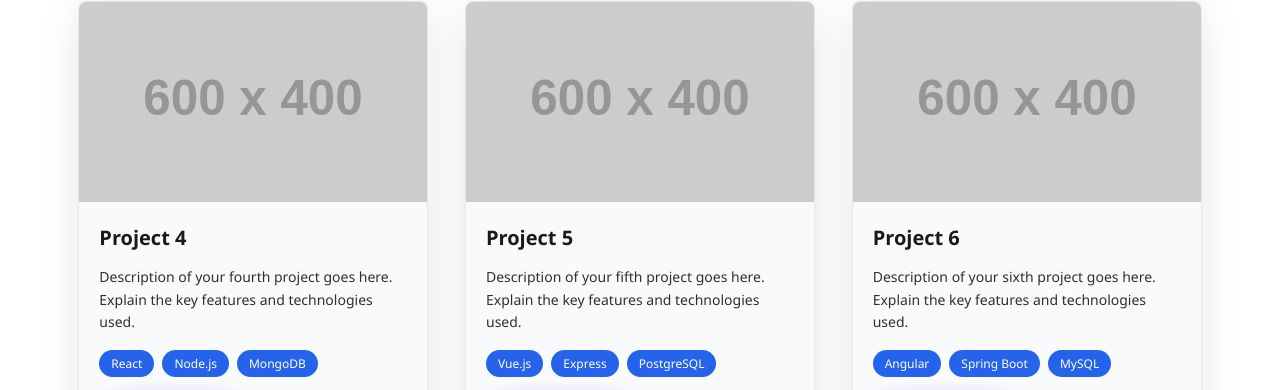
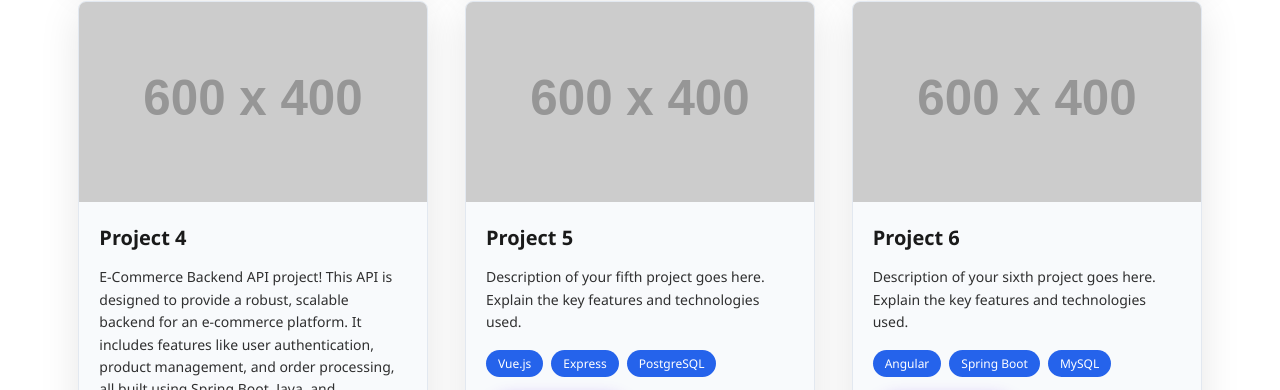
Before and after one commit to TimiBee/folio-tim, a website: page index.html in a window 1280 px wide. Shown: the part 1719-2109 px from the top of the page. Drawn offline with Linux system fonts and the light colour scheme; placeholder pictures from the web are drawn by us.

Commit message:
index.html

```diff
--- a/index.html
+++ b/index.html
@@ -921,7 +921,7 @@
           </div>
           <div class="project-content">
             <h3>Project 4</h3>
-            <p>Description of your fourth project goes here. Explain the key features and technologies used.</p>
+            <p>E-Commerce Backend API project! This API is designed to provide a robust, scalable backend for an e-commerce platform. It includes features like user authentication, product management, and order processing, all built using Spring Boot, Java, and PostgreSQL.</p>
             <div class="project-tech">
               <span>React</span>
               <span>Node.js</span>
```
